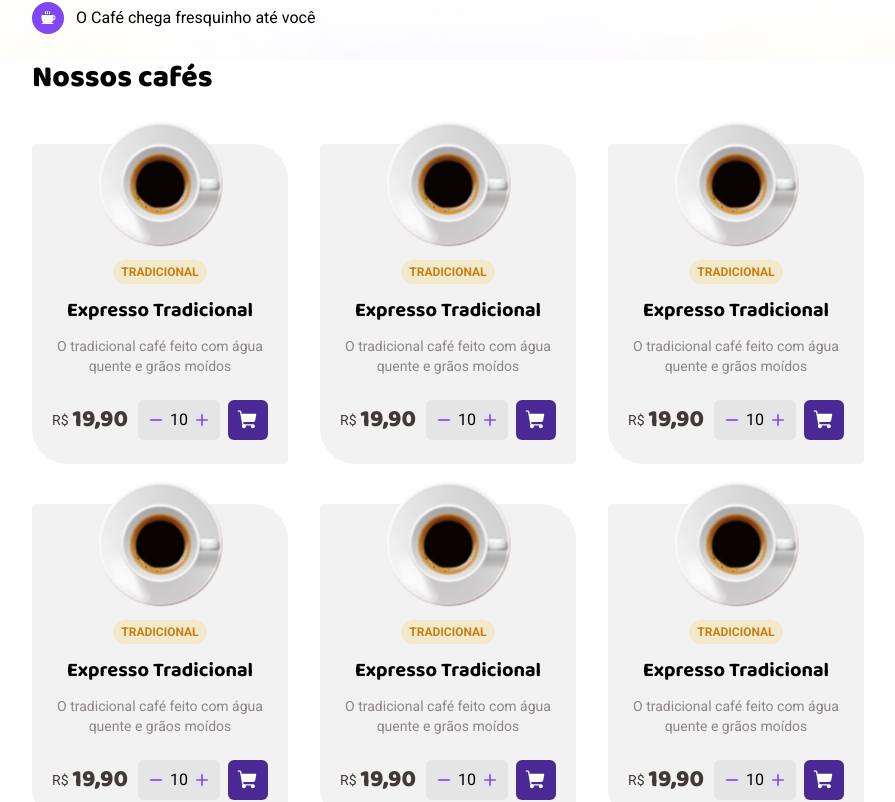
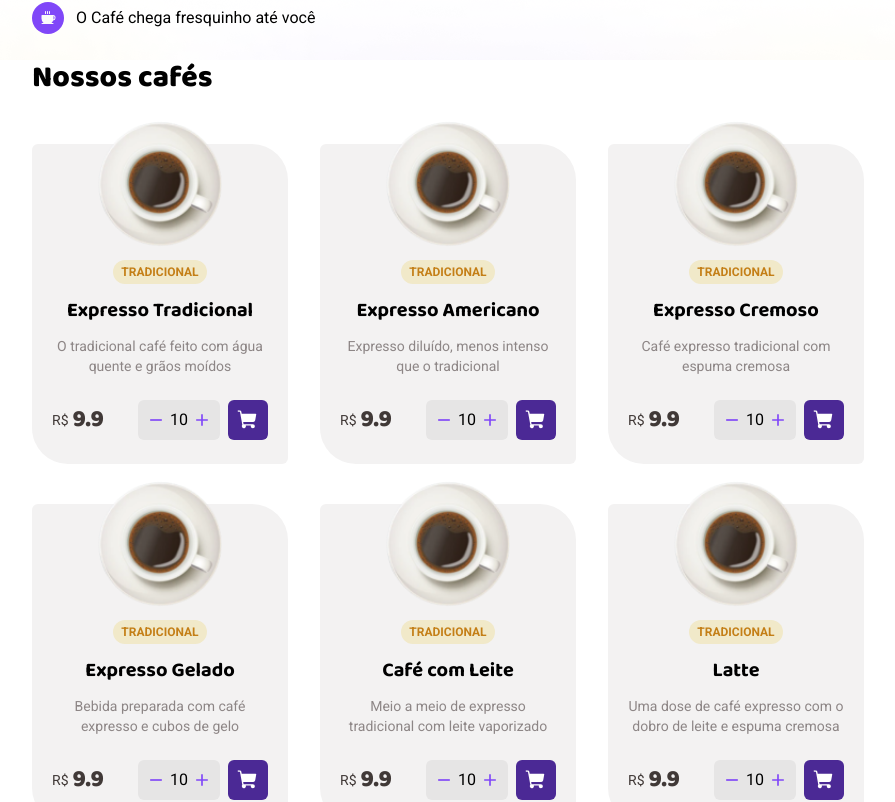
Before and after one commit to luanrem/coffee-delivery, a React (Vite) app: page / in a window 1280 px wide. Shown: the part 580-1382 px from the top of the page, without its empty margins (96-991 px from the left). Built offline with nearby package versions, Linux system fonts and the light colour scheme.

Commit message:
feat: replace props on coffeeItem

```diff
--- a/src/components/CoffeeCard/index.tsx
+++ b/src/components/CoffeeCard/index.tsx
@@ -1,25 +1,39 @@
-import Picture from '@/assets/coffeeImg/ExpressoTradicional.png'
+import Picture from '../../assets/coffeeImg/Arabe.png'
 import CheckoutCar from '../icons/CheckoutCar'
 import { BiPlus, BiMinus } from 'react-icons/bi'
 
-export default function CoffeeCard() {
+interface CoffeeCardProps {
+  name: string
+  description: string
+  value: number
+  tags: string[]
+  pictureUrl: string
+}
+
+export default function CoffeeCard({
+  name,
+  description,
+  value,
+  tags,
+  pictureUrl,
+}: CoffeeCardProps) {
   return (
     <div className="mb-2 flex h-80 w-64 flex-col items-center justify-between rounded-md rounded-bl-[36px] rounded-tr-[36px] bg-base-card">
       <div className="relative -top-6 flex flex-col items-center justify-start gap-3 px-5">
-        <img src={Picture} alt="" className="w-32" />
+        <img src={Picture} alt={name} className="w-32" />
         <p className="rounded-xl bg-yellow-light p-1 px-2 font-roboto text-xs font-bold text-yellow-dark">
           TRADICIONAL
         </p>
-        <h3 className="font-baloo text-xl font-bold">Expresso Tradicional</h3>
+        <h3 className="font-baloo text-xl font-bold">{name}</h3>
         <p className="text-center font-roboto text-sm text-base-label">
-          O tradicional café feito com água quente e grãos moídos
+          {description}
         </p>
       </div>
       <footer className="flex w-full justify-between gap-2 px-5 pb-6">
         <div className="flex grow items-center justify-start gap-1">
           <p className="font-roboto text-sm text-base-subtitle">R$</p>
           <span className="font-baloo text-2xl font-extrabold text-base-subtitle">
-            19,90
+            {value}
           </span>
         </div>
         <div className="flex h-10 items-center gap-1 rounded-md bg-base-button px-2">
--- a/src/pages/Home.tsx
+++ b/src/pages/Home.tsx
@@ -56,7 +56,16 @@ export default function Home() {
           {isFetching ? (
             <h1>Loading</h1>
           ) : (
-            coffeeList?.map((coffee) => <CoffeeCard key={coffee.id} />)
+            coffeeList?.map((coffee) => (
+              <CoffeeCard
+                pictureUrl={coffee.pictureUrl}
+                name={coffee.name}
+                description={coffee.description}
+                tags={coffee.tags}
+                value={coffee.value}
+                key={coffee.id}
+              />
+            ))
           )}
         </div>
       </section>
```
